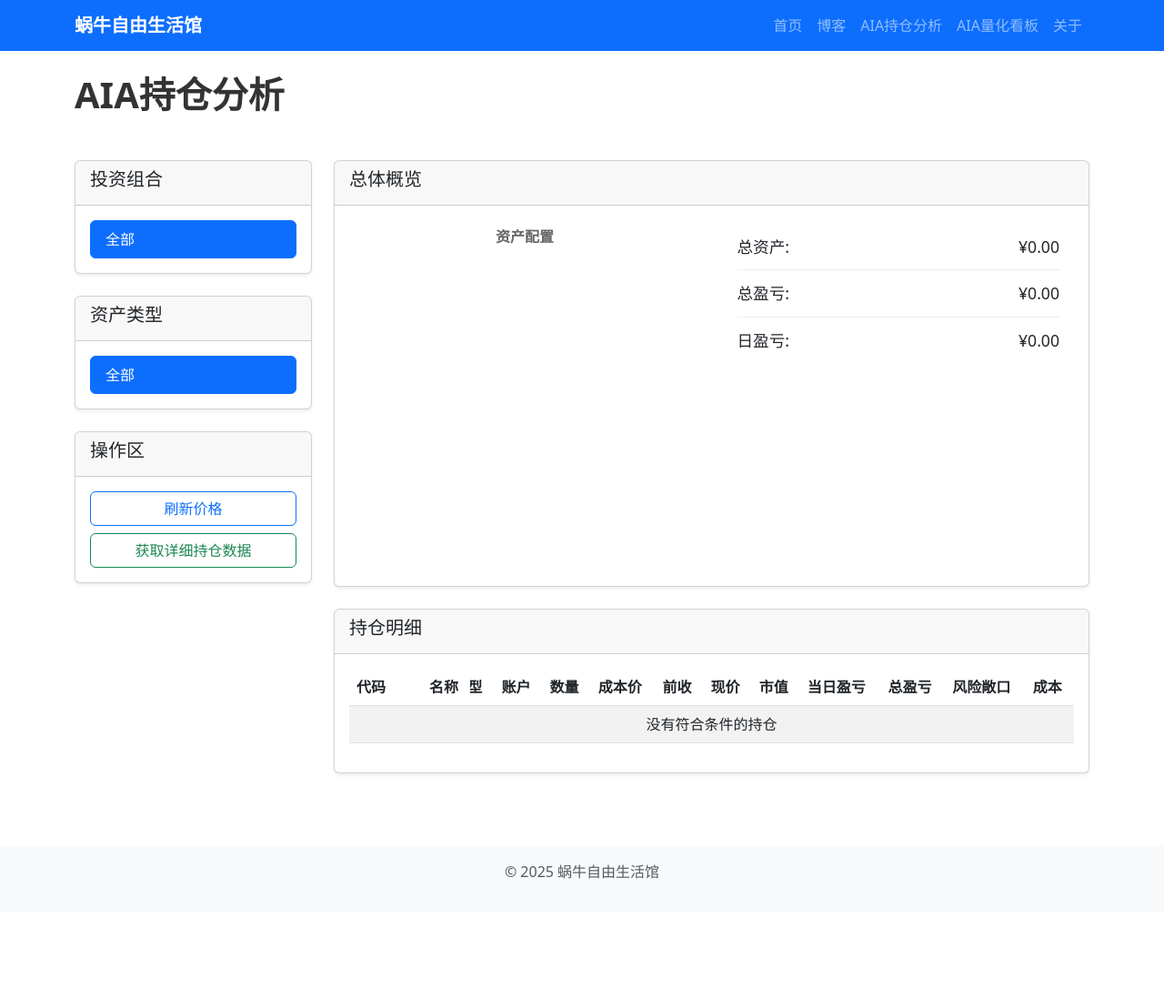
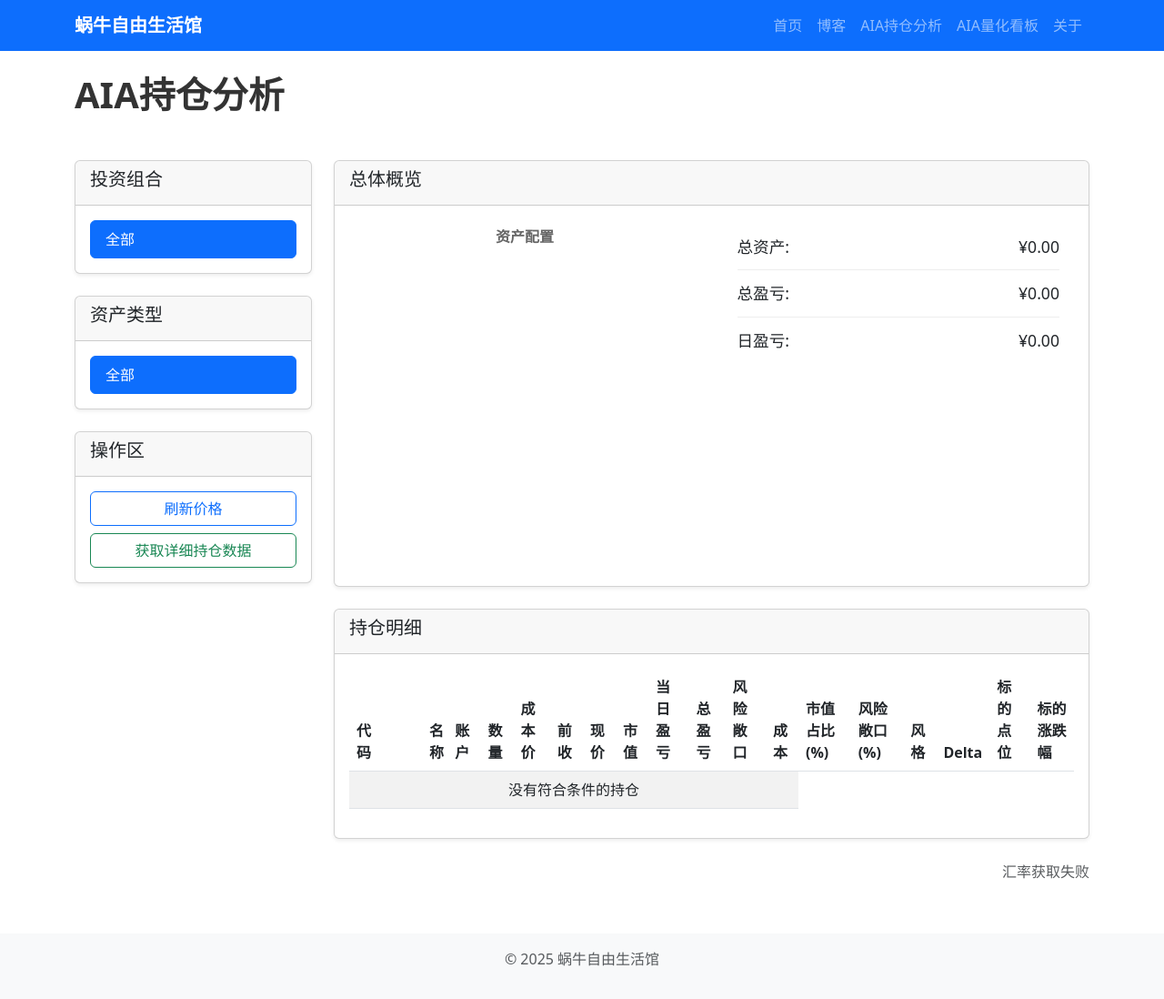
Before and after one commit to FreelanceSnail/FreelanceSnail.github.io, a Jekyll site: the page built from dashboard.markdown, in a window 1280 px wide. Shown: the whole page at 91% size. Built offline with Jekyll 4.4.1, drawn with Linux system fonts in a browser that asks for light colours; nearby versions of some CDN libraries; before the commit the page ends 1002 px from its top, so only the background shows below that; some of the changed lines change nothing that is shown.

Commit message:
优化显示

```diff
--- a/_layouts/dashboard.html
+++ b/_layouts/dashboard.html
@@ -104,6 +104,12 @@
                   <th>总盈亏</th>
                   <th>风险敞口</th>
                   <th>成本</th>
+                  <th>市值占比(%)</th>
+                  <th>风险敞口(%)</th>
+                  <th>风格</th>
+                  <th>Delta</th>
+                  <th>标的点位</th>
+                  <th>标的涨跌幅</th>
                 </tr>
               </thead>
               <tbody id="holdings-data">
@@ -116,6 +122,10 @@
           </div>
         </div>
       </div>
+      <!-- 汇率显示区 -->
+      <div class="text-end text-muted mt-3" id="exchange-rates">
+        <!-- 汇率信息将由JS动态填充 -->
+      </div>
     </div>
   </div>
 </div>
--- a/assets/js/dashboard.js
+++ b/assets/js/dashboard.js
@@ -177,6 +177,8 @@
   fetchSimpleHoldings();
   // 初始化图表
   initCharts();
+  // 获取汇率
+  fetchAndShowRates();
 });
 
 // 从本地服务器获取持仓数据
@@ -278,7 +280,25 @@
   fetchHoldings();
 }
 
-
+// 汇率显示
+async function fetchAndShowRates() {
+  // 使用 exchangerate.host 免费API
+  const url = 'https://api.exchangerate.host/latest?base=CNY&symbols=USD,HKD';
+  try {
+    const resp = await fetch(url);
+    const data = await resp.json();
+    if (data && data.rates) {
+      const usd = data.rates.USD;
+      const hkd = data.rates.HKD;
+      document.getElementById('exchange-rates').innerHTML =
+        `<span>人民币兑美元：<b>${usd.toFixed(4)}</b></span> &nbsp; | &nbsp; <span>人民币兑港币：<b>${hkd.toFixed(4)}</b></span>`;
+    } else {
+      document.getElementById('exchange-rates').textContent = '汇率获取失败';
+    }
+  } catch (e) {
+    document.getElementById('exchange-rates').textContent = '汇率获取失败';
+  }
+}
 
 // 更新投资组合过滤器
 function updatePortfolioFilter() {
@@ -371,18 +391,13 @@
     { key: 'profit', name: '总盈亏' },
     { key: 'risk_exposure', name: '风险敞口' },
     { key: 'cost', name: '成本' },
-    { key: 'exchange', name: '交易所' },
-    { key: 'margin_ratio', name: '保证金比例' },
-    { key: 'point_value', name: '合约乘数' },
     { key: 'target_symbol', name: '标的代码' },
-    { key: 'createdAt', name: '创建时间' },
-    { key: 'updatedAt', name: '更新时间' },
     { key: 'market_value_rate', name: '市值占比(%)' },
     { key: 'risk_exposure_rate', name: '风险敞口(%)' },
     { key: 'style', name: '风格' },
     { key: 'delta', name: 'Delta' },
     { key: 'target_symbol_point', name: '标的点位' },
-    { key: 'target_symbol_pct', name: '标的比例' }
+    { key: 'target_symbol_pct', name: '标的涨跌幅' }
   ];
 
   // 判断是简要还是详细数据
@@ -407,17 +422,23 @@
       else if (f.key === 'market_value_rate' || f.key === 'risk_exposure_rate') {
         let num = Number(val);
         if (!isNaN(num)) {
-          val = (num * 100).toFixed(2) + '%';
+          val = (num * 100).toFixed(3) + '%';
         } else {
           val = '-';
         }
       }
-      // 数字格式化
-      else if (typeof val === 'number') {
-        if (f.key === 'risk_exposure') {
-          val = val.toFixed(2);
+      // 数字格式化（除成本价、前收盘价、现价、symbol相关外全部保留两位小数）
+      else if (
+        typeof val === 'number' ||
+        (typeof val === 'string' && !isNaN(Number(val)) && val.trim() !== '')
+      ) {
+        if (
+          f.key.includes('symbol') ||
+          ['avg_price', 'cost_price', 'preclose', 'preclose_price', 'current_price'].includes(f.key)
+        ) {
+          val = val; // symbol相关或特殊字段，原样输出
         } else {
-          val = val.toLocaleString('zh-CN', { minimumFractionDigits: 2, maximumFractionDigits: 2 });
+          val = Number(val).toFixed(2);
         }
       }
       // 时间格式化
```
